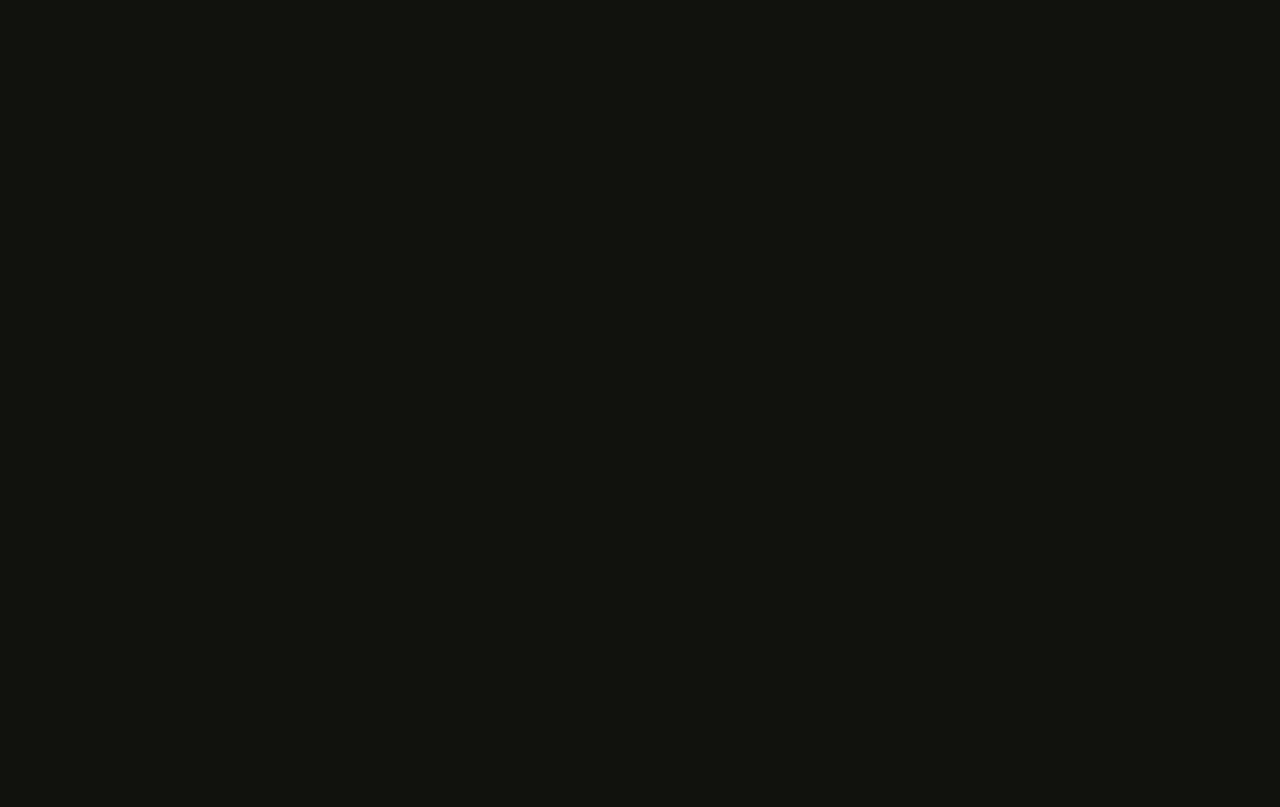
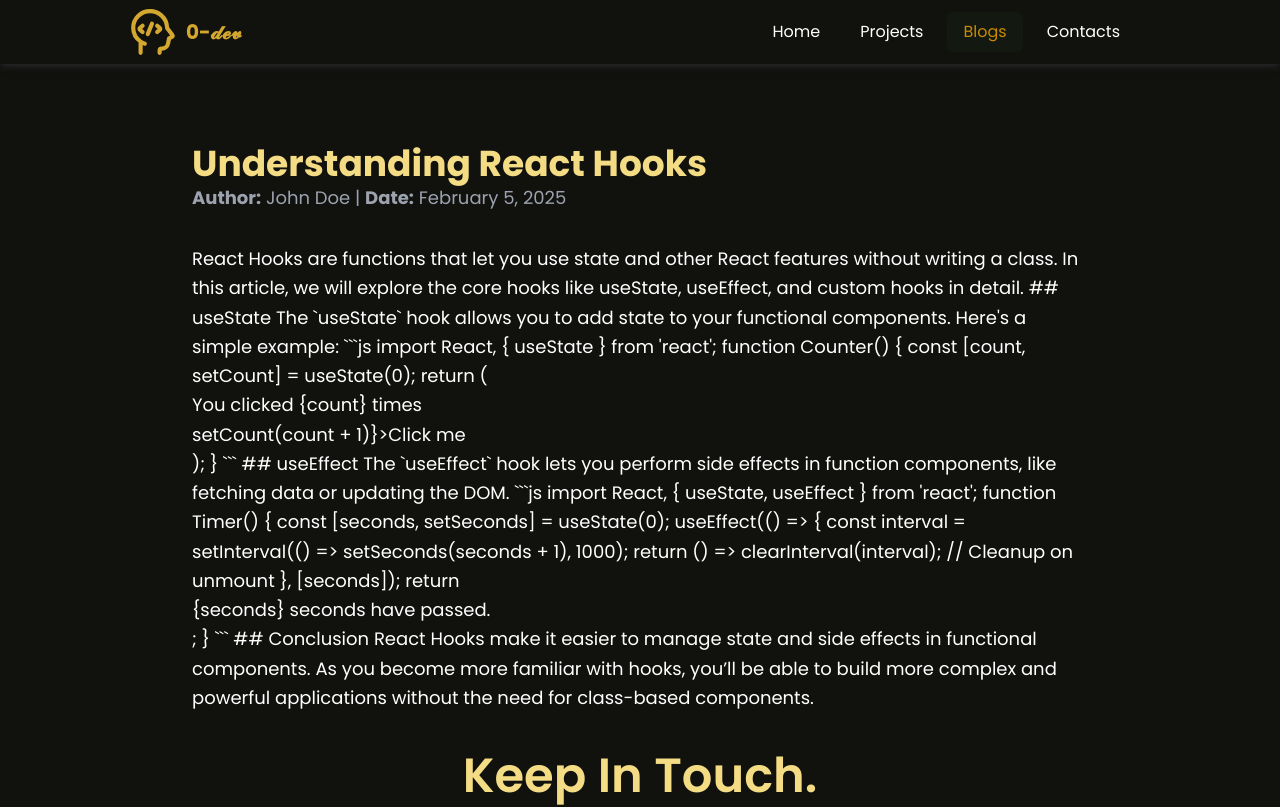
Before and after one commit to jahid-111/Portfolio-r, a React (Vite) app: page /blogs/0 in a window 1280 px wide. Before the commit this address had no page. Shown: the top 807 px of the page. Built offline with nearby package versions, Linux system fonts and the light colour scheme; a web font is replaced by a local one.

Commit message:
Blog: Dynamic_routes

```diff
--- a/src/App.jsx
+++ b/src/App.jsx
@@ -4,6 +4,7 @@
 import Contact from "./routes/Contact";
 import Layout from "./Layout";
 import Blog from "./routes/Blog";
+import NotFound from "./components/utilsComponents/Not-found";
 
 export default function App() {
   return (
@@ -13,7 +14,8 @@
         <Route index path="home" element={<Home></Home>} />
         <Route path="projects" element={<Project />} />
         <Route path="contacts" element={<Contact />} />
-        <Route path="blogs" element={<Blog />} />
+        <Route path="blogs/:id" element={<Blog />} />
+        <Route path="*" element={<NotFound />} />
       </Route>
     </Routes>
   );
--- a/src/components/ProjectCard.jsx
+++ b/src/components/ProjectCard.jsx
@@ -43,12 +43,15 @@
 
                 <div className="flex flex-wrap gap-2 my-3">
                   {project.technologies?.map((tech, i) => (
-                    <span
+                    <Link
+                      to={`/blogs/${encodeURIComponent(
+                        tech.replace(/\s+/g, "-").toLowerCase()
+                      )}`} // Replace spaces with hyphens and encode
                       key={i}
-                      className="px-3 py-1 text-sm bg-[#50492f] color  rounded-md"
+                      className="px-3 py-1 text-sm bg-[#50492f] color text-white rounded-md"
                     >
                       {tech}
-                    </span>
+                    </Link>
                   ))}
                 </div>
 
--- a/src/components/header/Navigation.jsx
+++ b/src/components/header/Navigation.jsx
@@ -16,7 +16,6 @@
       {openMenu && (
         <div className="fixed inset-0 bg-black/50 backdrop-blur-sm z-40" />
       )}
-
       <div className="fixed top-0 left-0 w-full h-16 bg-[#11110e] shadow-md shadow-[#232526] px-2 md:px-24 xl:px-32 z-50">
         <div className="h-full flex justify-between items-center">
           <Link to={"/"} className="flex justify-center items-center gap-2">
--- /dev/null
+++ b/src/components/utilsComponents/Not-found.jsx
@@ -0,0 +1,44 @@
+import { Link, useLocation } from "react-router-dom";
+import Brand from "../../assets/svg/brand.svg";
+
+const NotFound = () => {
+  const { pathname } = useLocation();
+  const lastSegment = pathname.split("/").pop();
+
+  return (
+    <div className="w-full flex flex-col justify-center items-center min-h-screen bg-transparent px-4">
+      <div className="my-10">
+        <img
+          src={Brand}
+          alt="Brand Logo"
+          height={200}
+          width={200}
+          className="object-contain"
+        />
+      </div>
+
+      {/* Heading */}
+      <h1 className="text-4xl font-extrabold text-center text-gray-200 mb-4 leading-tight">
+        Sorry, the page{" "}
+        <span className="text-orange-500 font-medium">“{lastSegment}”</span>{" "}
+        isn’t available.
+      </h1>
+
+      {/* Subtext */}
+      <p className="text-gray-600 text-center mb-6 max-w-lg">
+        Sorry, the page you were trying to visit doesn’t exist or has been
+        removed.
+      </p>
+
+      {/* Home Button */}
+      <Link
+        to="/"
+        className="bg-blue-500 hover:bg-blue-600 text-white py-2 px-6 rounded-full text-lg font-semibold transition duration-300"
+      >
+        Go to Home
+      </Link>
+    </div>
+  );
+};
+
+export default NotFound;
--- /dev/null
+++ b/src/data/blog/blogData.js
@@ -0,0 +1,52 @@
+export const fetchedBlogData = {
+  title: "Understanding React Hooks",
+  author: "John Doe",
+  date: "February 5, 2025",
+  content: `
+      React Hooks are functions that let you use state and other React features
+      without writing a class. In this article, we will explore the core hooks like useState, useEffect,
+      and custom hooks in detail.
+
+      ## useState
+
+      The \`useState\` hook allows you to add state to your functional components. Here's a simple example:
+
+      \`\`\`js
+      import React, { useState } from 'react';
+
+      function Counter() {
+        const [count, setCount] = useState(0);
+
+        return (
+          <div>
+            <p>You clicked {count} times</p>
+            <button onClick={() => setCount(count + 1)}>Click me</button>
+          </div>
+        );
+      }
+      \`\`\`
+
+      ## useEffect
+
+      The \`useEffect\` hook lets you perform side effects in function components, like fetching data or updating the DOM.
+
+      \`\`\`js
+      import React, { useState, useEffect } from 'react';
+
+      function Timer() {
+        const [seconds, setSeconds] = useState(0);
+
+        useEffect(() => {
+          const interval = setInterval(() => setSeconds(seconds + 1), 1000);
+          return () => clearInterval(interval); // Cleanup on unmount
+        }, [seconds]);
+
+        return <p>{seconds} seconds have passed.</p>;
+      }
+      \`\`\`
+
+      ## Conclusion
+
+      React Hooks make it easier to manage state and side effects in functional components. As you become more familiar with hooks, you’ll be able to build more complex and powerful applications without the need for class-based components.
+    `,
+};
--- a/src/routes/Blog.jsx
+++ b/src/routes/Blog.jsx
@@ -1,23 +1,42 @@
-import BLogImage from "../assets/svg/blog.svg";
-import Reval from "../components/animation/Reval";
-const Blog = () => {
+import { useEffect, useState } from "react";
+import { useParams } from "react-router-dom";
+import BlogImage from "../assets/svg/blog.svg"; // Assuming this image exists
+import Reval from "../components/animation/Reval"; // Assuming Reval is an animation component
+import { fetchedBlogData } from "../data/blog/blogData";
+
+const BlogDetails = () => {
+  const { blogId } = useParams();
+  const [blogData, setBlogData] = useState(null);
+
+  // Example of fetching blog data dynamically (this could be an API call)
+  useEffect(() => {
+    // Simulate an API call to fetch blog by ID
+    // Here, I'm using a hardcoded example. Replace with actual API fetch logic.
+
+    setBlogData(fetchedBlogData); // Simulating the blog data being set
+  }, [blogId]); // Fetch blog data whenever the blogId changes
+
+  if (!blogData) {
+    return <p>Loading...</p>;
+  }
+
   return (
-    <div className=" px-4  mt-32 md:mt-36 w-full h-[500px] text-white ">
-      <span className="relative flex h-3 w-3">
-        <span className="animate-ping absolute inline-flex h-full w-full rounded-full ms-14 bg-sky-400 opacity-100">
-          <h3 className="text-2xl mt-10 ms-1 font-semibold text-black">
-            Coming Soon....
-          </h3>
-        </span>
-        <span className="relative inline-flex rounded-full h-3 w-3 ">
-          <h3 className=" text-2xl font-semibold">Blog</h3>
-        </span>
-      </span>
-      <Reval>
-        <img src={BLogImage} className=" -z-50 relative h-96 w-96"></img>
-      </Reval>
+    <div className="blog-details px-4 mt-32 md:mt-36 w-full h-auto text-white">
+      <main className="blog-content">
+        <section className="blog-header mb-8">
+          <h1 className="text-4xl font-bold">{blogData.title}</h1>
+          <p className="text-lg text-gray-400">
+            <strong>Author:</strong> {blogData.author} | <strong>Date:</strong>{" "}
+            {blogData.date}
+          </p>
+        </section>
+        <div
+          className="blog-body text-lg leading-relaxed"
+          dangerouslySetInnerHTML={{ __html: blogData.content }}
+        ></div>
+      </main>
     </div>
   );
 };
 
-export default Blog;
+export default BlogDetails;
```
